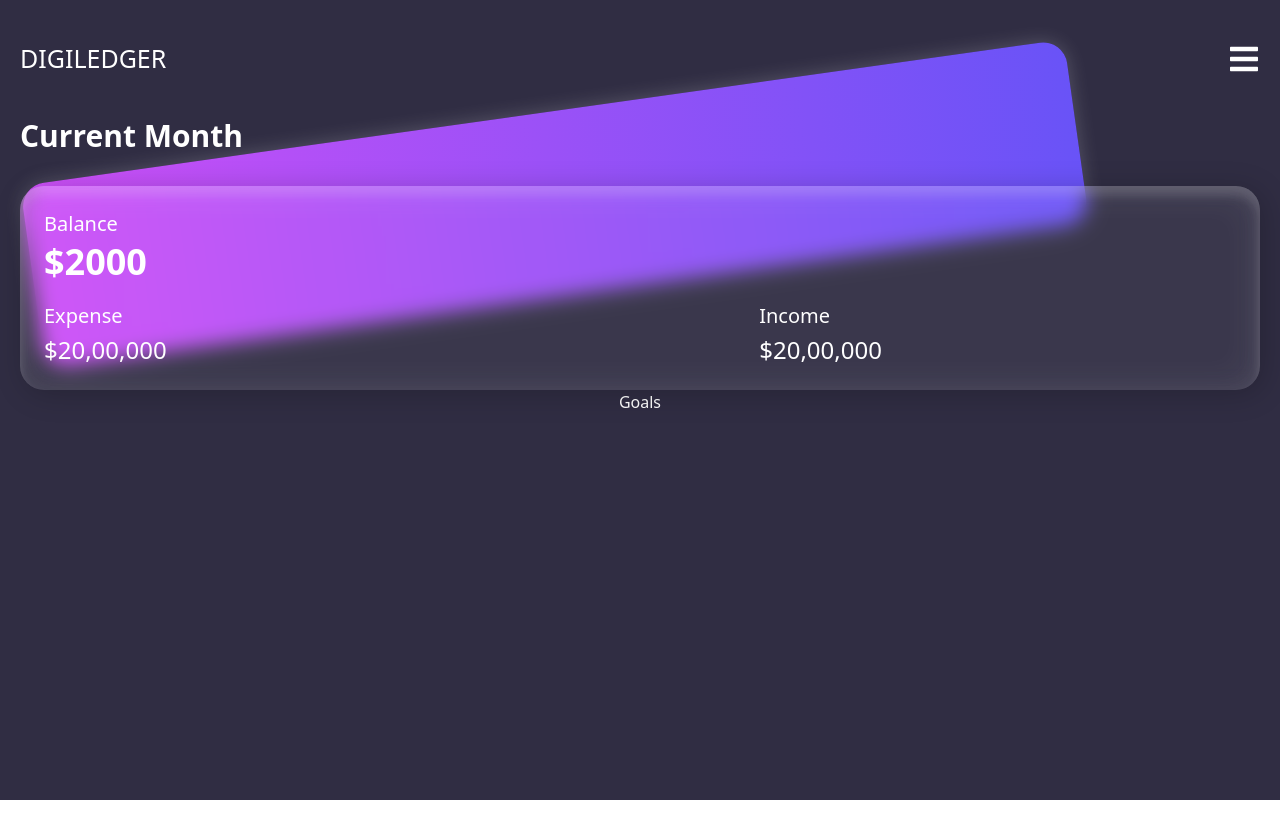
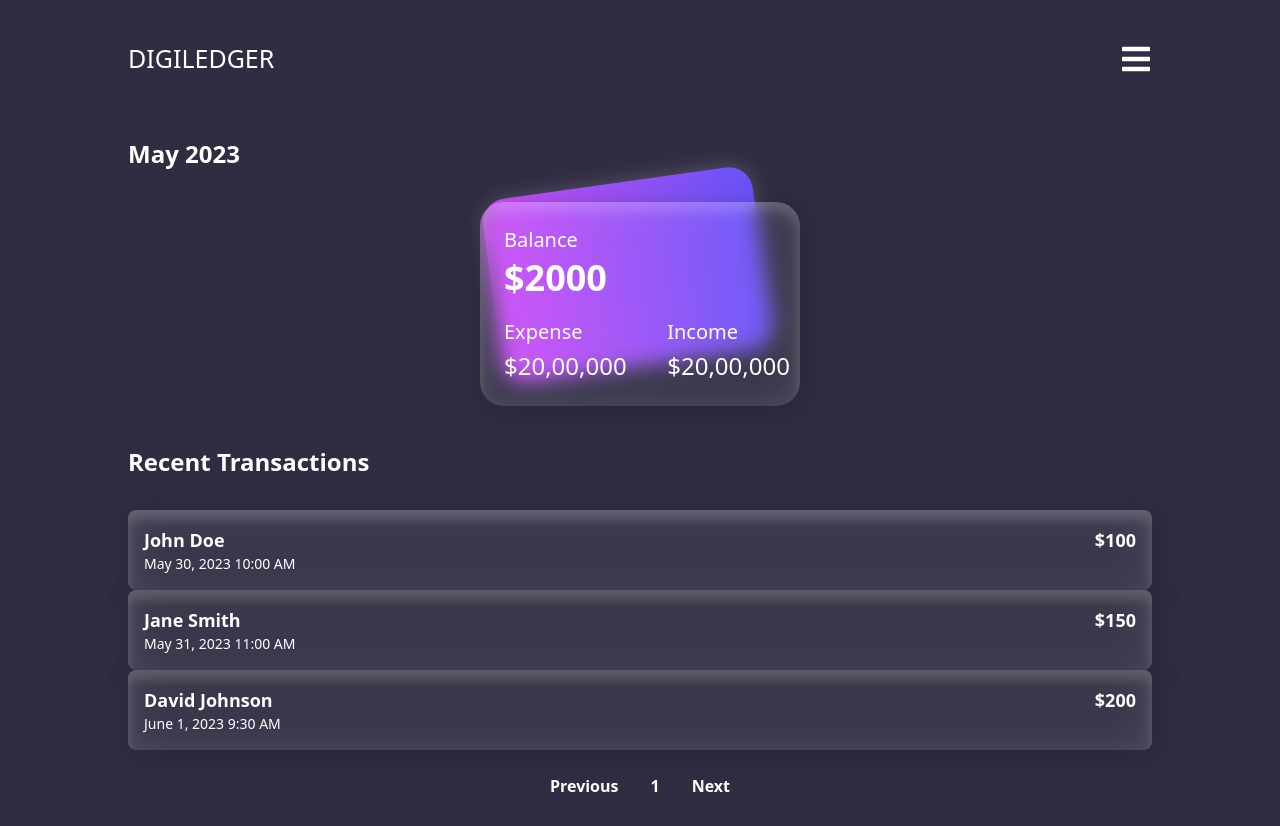
Before and after one commit to AnshumanMahato/Digiledger-Frontend, a React (Create React App) app: page / in a window 1280 px wide. Before the commit the page ends 800 px from the top, so only its background shows below. Built offline with nearby package versions, Linux system fonts and the light colour scheme.

Commit message:
transactions init

```diff
--- a/package.json
+++ b/package.json
@@ -6,6 +6,7 @@
     "@testing-library/jest-dom": "^5.16.5",
     "@testing-library/react": "^13.4.0",
     "@testing-library/user-event": "^13.5.0",
+    "classnames": "^2.3.2",
     "react": "^18.2.0",
     "react-dom": "^18.2.0",
     "react-icons": "^4.8.0",
--- a/src/App.jsx
+++ b/src/App.jsx
@@ -1,14 +1,25 @@
 import Header from "./components/Header";
 import GoalsCard from "./components/GoalsCard";
 import BalanceCard from "./components/BalanceCard";
+import ListComponent from "./components/ListComponent";
+import SectionHeader from "./components/SectionHeader";
+import Section from "./components/Section";
 
 function App() {
   return (
-    <div className="min-h-screen w-screen text-white bg-accent flex flex-col items-center pt-10 px-5">
+    <div className="min-h-screen w-screen text-white bg-accent flex flex-col items-center pt-10 px-[10%]">
       <Header />
       <main className="flex flex-col justify-between items-center w-full">
-        <BalanceCard />
-        <GoalsCard />
+        <Section className="flex flex-col items-center">
+          <SectionHeader>May 2023</SectionHeader>
+          <BalanceCard />
+        </Section>
+        <Section>
+          <SectionHeader className="text-2xl">
+            Recent Transactions
+          </SectionHeader>
+          <ListComponent />
+        </Section>
       </main>
     </div>
   );
--- a/src/components/BalanceCard.jsx
+++ b/src/components/BalanceCard.jsx
@@ -1,11 +1,7 @@
 function BalanceCard() {
   return (
-    <>
-      <h2 className=" text-3xl relative z-10 font-bold mb-8 w-full">
-        Current Month
-      </h2>
-      <div className="container relative h-min card">
-        <div className="w-full p-6 bg-white/5 relative rounded-3xl backdrop-blur-[10px] bal-card">
+    <div className=" min-w-[20rem] w-full max-w-fit relative h-min card">
+      <div className="w-full p-6 relative rounded-3xl glass">
         <div className="flex flex-col mb-5">
           <span className="text-xl mb-1">Balance</span>
           <span className=" text-4xl font-bold">$2000</span>
@@ -22,7 +18,6 @@ function BalanceCard() {
         </div>
       </div>
     </div>
-    </>
   );
 }
 
--- /dev/null
+++ b/src/components/HorizontalCard.js
@@ -0,0 +1,17 @@
+import React from "react";
+
+const HorizontalCard = ({ name, date, time, amount }) => {
+  return (
+    <div className="rounded-lg p-4 flex glass">
+      <div className="flex-grow">
+        <p className="text-lg font-bold">{name}</p>
+        <p className="text-sm text-gray-500">{`${date} ${time}`}</p>
+      </div>
+      <div className="flex-none">
+        <p className="text-lg font-bold">{amount}</p>
+      </div>
+    </div>
+  );
+};
+
+export default HorizontalCard;
--- /dev/null
+++ b/src/components/ListComponent.js
@@ -0,0 +1,85 @@
+import React, { useState } from "react";
+import HorizontalCard from "./HorizontalCard";
+
+const ListComponent = () => {
+  const [currentPage, setCurrentPage] = useState(1);
+
+  // Example data for the cards
+  const cardData = [
+    {
+      id: 1,
+      name: "John Doe",
+      date: "May 30, 2023",
+      time: "10:00 AM",
+      amount: "$100",
+    },
+    {
+      id: 2,
+      name: "Jane Smith",
+      date: "May 31, 2023",
+      time: "11:00 AM",
+      amount: "$150",
+    },
+    {
+      id: 3,
+      name: "David Johnson",
+      date: "June 1, 2023",
+      time: "9:30 AM",
+      amount: "$200",
+    },
+    // Add more card data here if needed
+  ];
+
+  const cardsPerPage = 3; // Number of cards to display per page
+  const totalPages = Math.ceil(cardData.length / cardsPerPage);
+
+  const handleClickPrev = () => {
+    setCurrentPage((prevPage) => prevPage - 1);
+  };
+
+  const handleClickNext = () => {
+    setCurrentPage((prevPage) => prevPage + 1);
+  };
+
+  const startIndex = (currentPage - 1) * cardsPerPage;
+  const endIndex = startIndex + cardsPerPage;
+  const currentCards = cardData.slice(startIndex, endIndex);
+
+  return (
+    <div className="container mx-auto">
+      <div className="my-4">
+        {currentCards.map((card) => (
+          <HorizontalCard
+            key={card.id}
+            name={card.name}
+            date={card.date}
+            time={card.time}
+            amount={card.amount}
+          />
+        ))}
+      </div>
+
+      <div className="flex justify-center mt-4">
+        <button
+          className="bg-blue-500 hover:bg-blue-600 text-white font-bold py-2 px-4 rounded-l"
+          onClick={handleClickPrev}
+          disabled={currentPage === 1}
+        >
+          Previous
+        </button>
+        <span className="bg-blue-500 text-white font-bold py-2 px-4">
+          {currentPage}
+        </span>
+        <button
+          className="bg-blue-500 hover:bg-blue-600 text-white font-bold py-2 px-4 rounded-r"
+          onClick={handleClickNext}
+          disabled={currentPage === totalPages}
+        >
+          Next
+        </button>
+      </div>
+    </div>
+  );
+};
+
+export default ListComponent;
--- /dev/null
+++ b/src/components/Section.jsx
@@ -0,0 +1,8 @@
+import classNames from "classnames";
+
+function Section({ children, className }) {
+  const classes = classNames("my-5", "container", className);
+  return <section className={classes}>{children}</section>;
+}
+
+export default Section;
--- /dev/null
+++ b/src/components/SectionHeader.jsx
@@ -0,0 +1,9 @@
+function SectionHeader({ children }) {
+  return (
+    <h2 className={`text-2xl relative z-10 font-bold mb-8 w-full`}>
+      {children}
+    </h2>
+  );
+}
+
+export default SectionHeader;
--- a/src/index.css
+++ b/src/index.css
@@ -24,7 +24,9 @@
 }
 
 @layer components {
-  .bal-card {
+  .glass {
+    @apply bg-white/5;
+    @apply backdrop-blur-[10px];
     box-shadow: inset 0 2px 30px 15px rgba(255, 255, 255, 0.05),
       inset 0 4px 20px 5px rgba(255, 255, 255, 0.05),
       inset 0 8px 10px 1px rgba(255, 255, 255, 0.13),
```
Also changed, not shown: 1 other file (tests, documents, lock files or other folders). Lines whose indentation alone changed are shown as unchanged.
